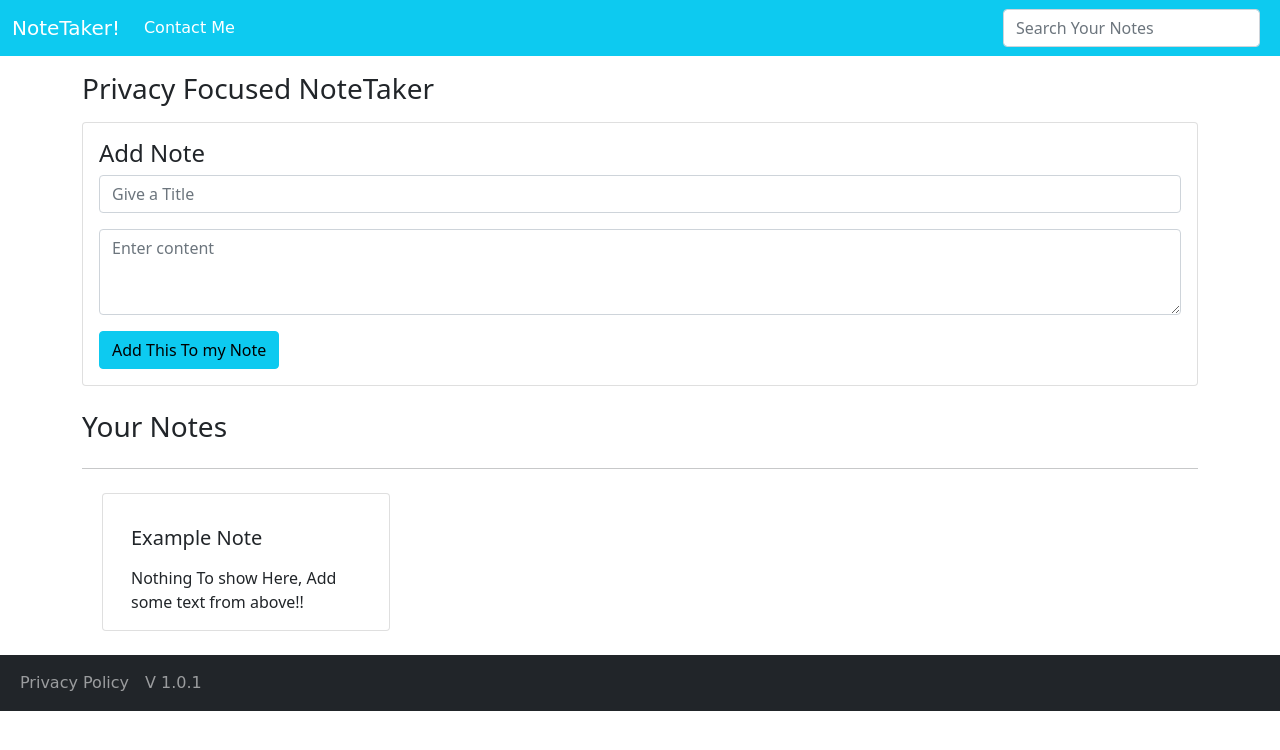
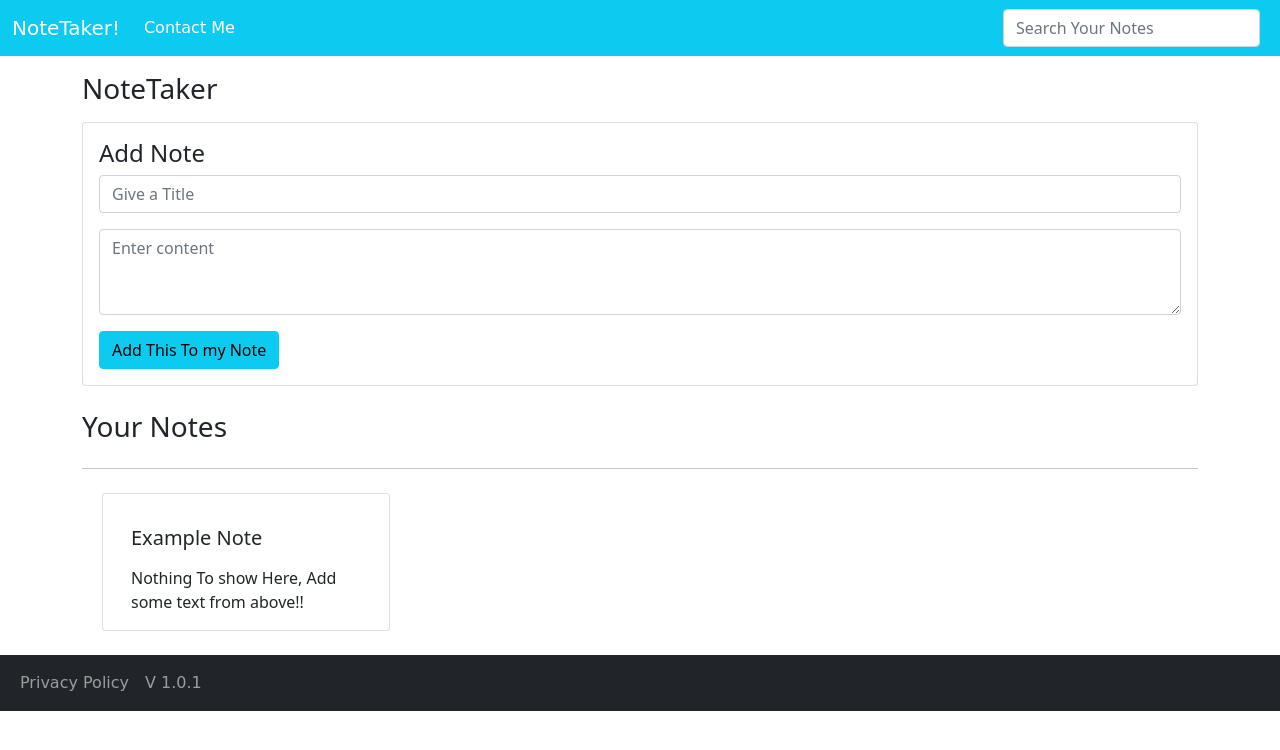
Before and after one commit to kritebh/notetaker, a plain HTML site: page index.html in a window 1280 px wide. Drawn offline with nearby package versions, Linux system fonts and the light colour scheme; a web font is replaced by a local one.

Commit message:
Update index.html

```diff
--- a/index.html
+++ b/index.html
@@ -45,7 +45,7 @@
     <!-- Navbar End -->
     <!-- notes conatiner start -->
     <div class="container my-3">
-        <h3>Privacy Focused NoteTaker </h3>
+        <h3>NoteTaker </h3>
         <div class="card my-3" id="noteCard">
 
             <div class="card-body">
```
